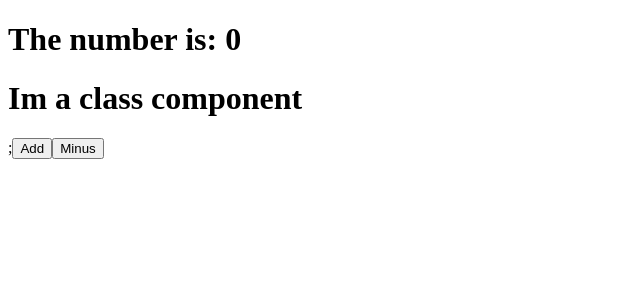
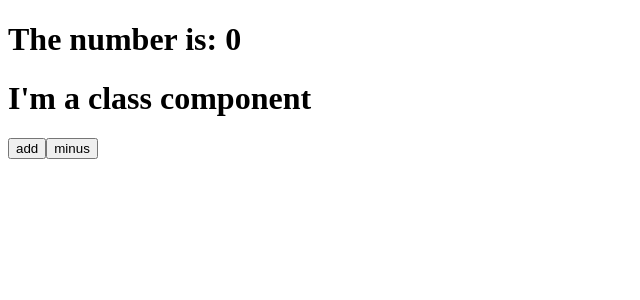
Before and after one commit to tmddnjs2385/movie_app_2020_2, a React (Create React App) app: page / in a window 1280 px wide. Shown: the top 300 px of the page, without its empty margins (0-640 px from the left). Built offline with nearby package versions, Linux system fonts and the light colour scheme; the HTML template or start-up script is replaced by a standard one.

Commit message:
Class components and State

```diff
--- a/src/App.js
+++ b/src/App.js
@@ -1,29 +1,43 @@
-import React from "react";
-import PropTypes from "prop-types";
+import React, { Component } from 'react';
+import PropTypes from 'prop-types';
 
-class App extends React.Component{
+class App extends Component {
+  constructor(props) {
+    super(props);
+
+  }
+
+
   state={
     count: 0
   };
 
   add=()=>{
     console.log("add");
+
   }
 
   minus=()=>{
     console.log("minus");
+
   }
 
-  render(){
-    return(
-     <div>
-       <h1>The number is: {this.state.count}</h1>
-      <h1>Im a class component</h1>;
-      <button onClick={this.add}>Add</button>
-      <button onClick={this.minus}>Minus</button>
-    </div>
+  render() {
+    return (
+      <div>
+
+        <h1>The number is: {this.state.count}</h1>
+        <h1>I'm a class component</h1>
+        <button onClick={this.add}>add</button>
+        <button onClick={this.minus}>minus</button>
+
+      </div>
     );
   }
 }
 
+App.propTypes = {
+
+};
+
 export default App;
```
